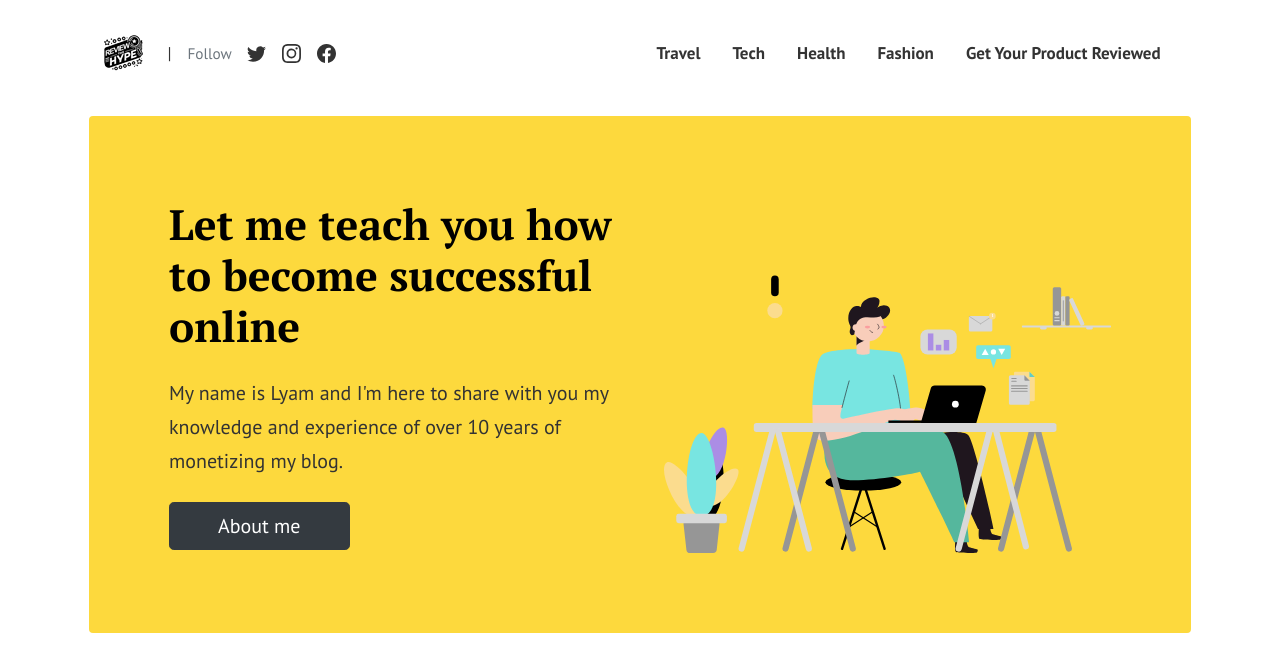
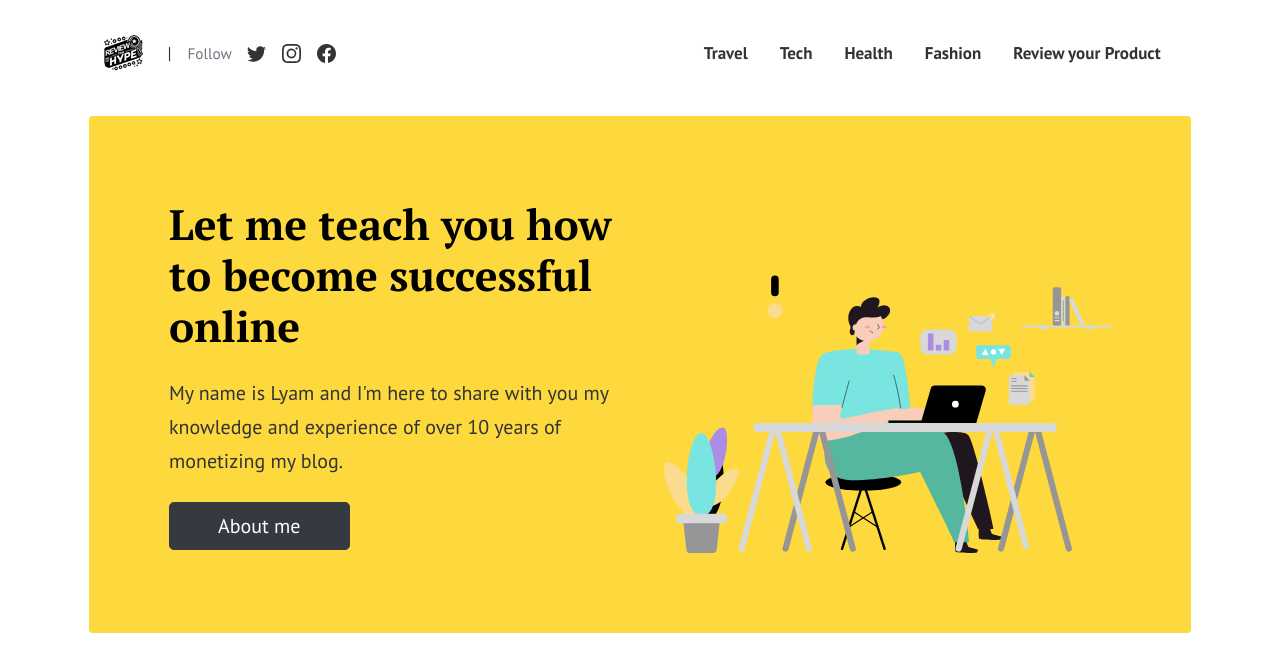
Before and after one commit to reviewthehype/reviewthehype, a Jekyll site: the page built from index.html, in a window 1280 px wide. Shown: the top 661 px of the page. Built offline with Jekyll 4.4.1, drawn with Linux system fonts in a browser that asks for light colours; the list of posts is cut into pages by our own code; comment, search, counter and statistics services are not loaded; grey boxes are pictures that could not be loaded.

Commit message:
changed contact name to review your product

```diff
--- a/_data/menus.yml
+++ b/_data/menus.yml
@@ -13,7 +13,7 @@ topmenu:
 - title: Fashion
   url: "Fashion/"
 
-- title: Get Your Product Reviewed
+- title: Review your Product
   url: "contact/"
 
 #- title: About
```
